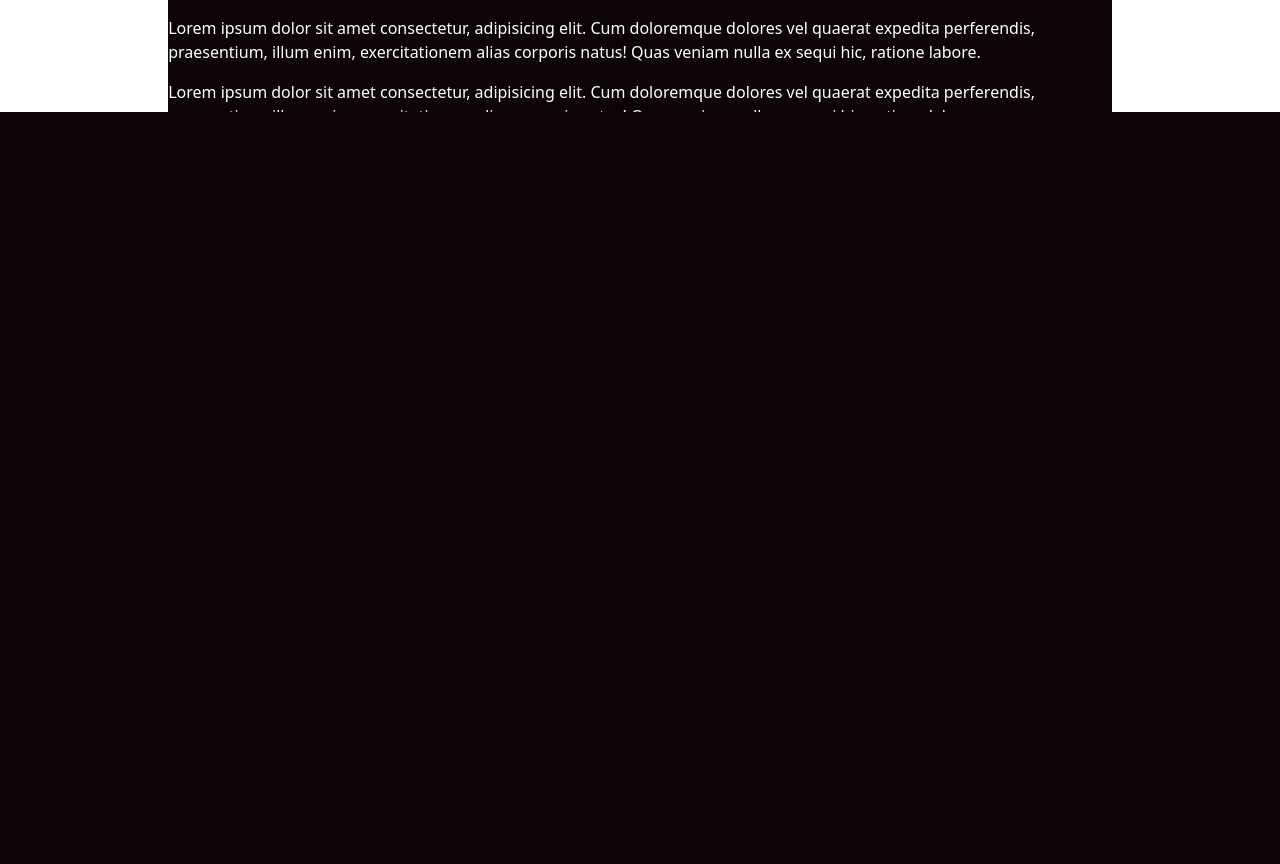
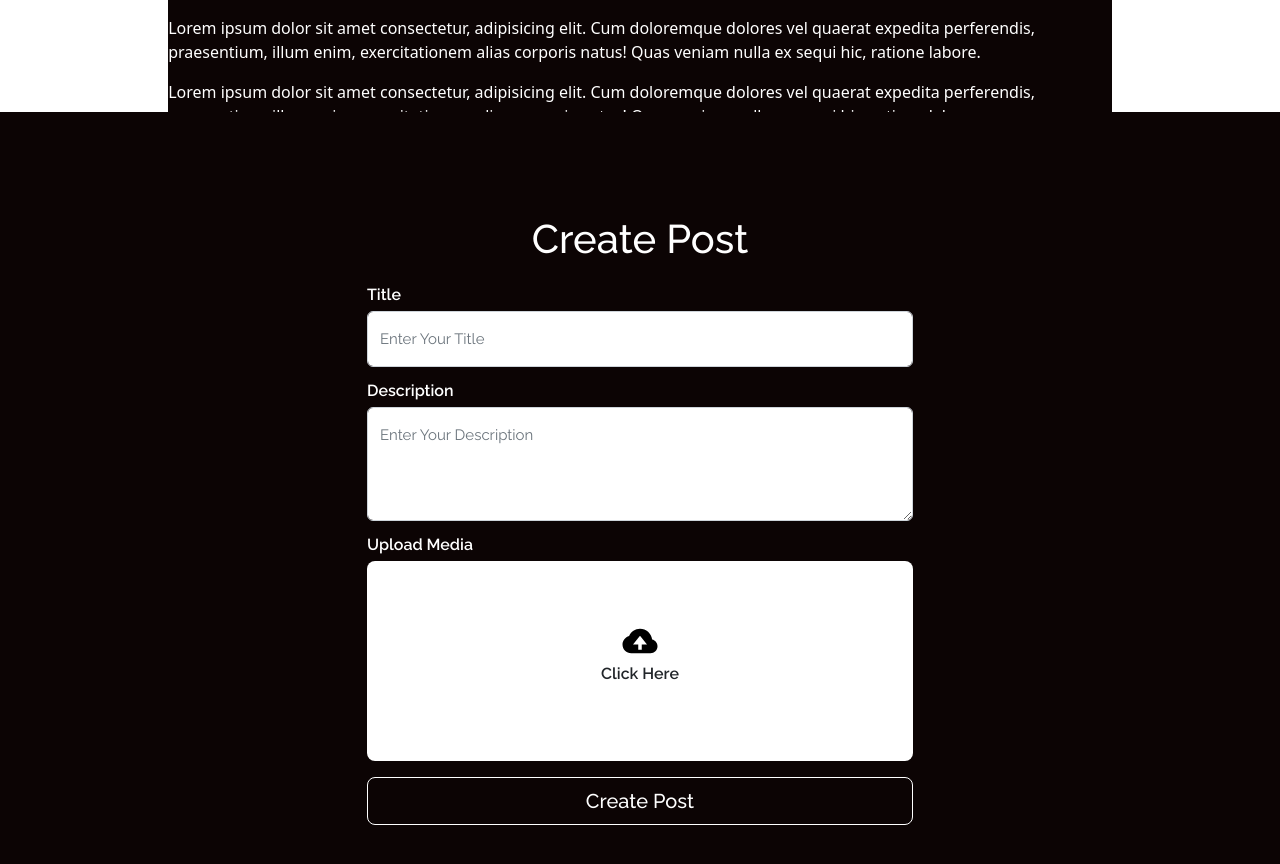
Before and after one commit to muskan123-abc/Post, a React (Create React App) app: page /home in a window 1280 px wide. Shown: the part 688-1552 px from the top of the page. Before the commit the page ends 800 px from the top, so only its background shows below. Built offline with nearby package versions, Linux system fonts and the light colour scheme.

Commit message:
import css in app.js

```diff
--- a/src/components/Home.jsx
+++ b/src/components/Home.jsx
@@ -39,7 +39,7 @@
   return (
     <>
       <Dashboard />
-      {/* <div className="container h-100 justify-content-center d-flex flex-column w-100">
+      <div className="container h-100 justify-content-center d-flex flex-column w-100">
         <h1 className="sign_up_text raleway_font mb-sm-2 mb-0 text-center pt-3">
           Create Post
         </h1>
@@ -131,7 +131,7 @@
             </div>
           </div>
         </div>
-      </div> */}
+      </div>
     </>
   );
 };
```
